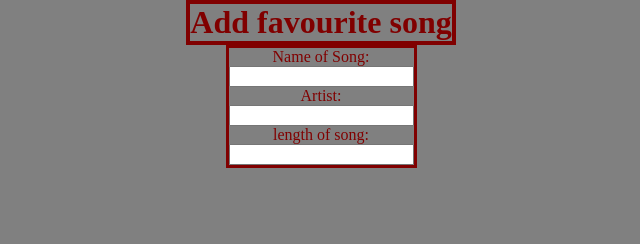
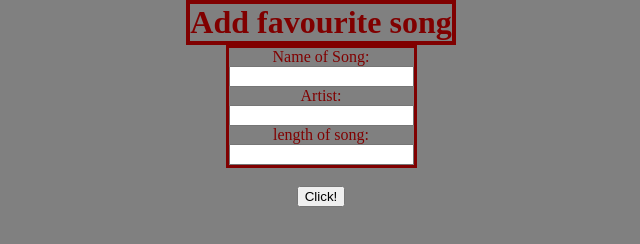
Before and after one commit to Spergliz/Fav-music, a plain HTML site: page Index.html in a window 1280 px wide. Shown: the whole page, without its empty margins (319-959 px from the left). Drawn offline with Linux system fonts and the light colour scheme.

Commit message:
Update Index.html

```diff
--- a/Index.html
+++ b/Index.html
@@ -18,7 +18,9 @@
       length of song: <br />
       <input id="Length of song" type="text" />
     </p>
-
+    <br>
+    <button id="btn">Click!</button>
+    <br>
     <div id="Music"></div>
   </body>
   <script src="main.js"></script>
```
